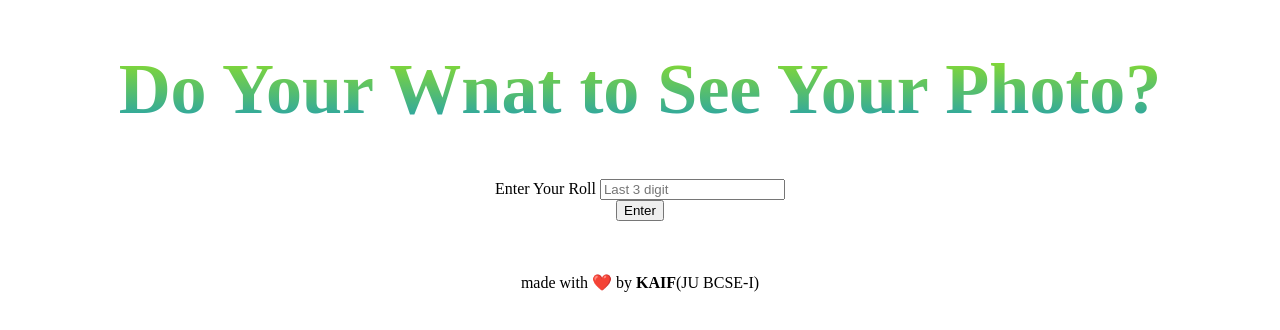
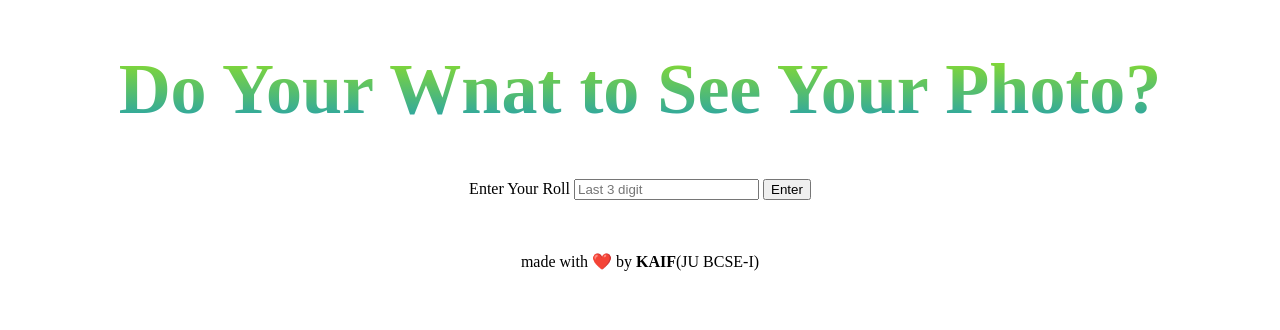
Before and after one commit to kaifsardar/yourPhoto, a plain HTML site: page index.html in a window 1280 px wide. Drawn offline with Linux system fonts and the light colour scheme.

Commit message:
Update index.html

```diff
--- a/index.html
+++ b/index.html
@@ -6,7 +6,7 @@
     <meta name="viewport" content="width=device-width, initial-scale=1.0">
     <link rel="stylesheet" href="style.css">
     <title>YourPhoto</title>
-        <script src="index.js"></script>
+    <script src="index.js"></script>
 
 </head>
 <body>
@@ -14,9 +14,7 @@
 
     <label for="roll">Enter Your Roll</label>
     <input type="text" name="yourRoll" id="roll" placeholder="Last 3 digit ">
-    <br>
-    <button onclick="submit()" id=" " >Enter</button>
-
+    <button id="#" >Enter</button>
 <br>
 <br>
 
@@ -27,7 +25,7 @@
 
     <p>made with ❤️ by <strong>KAIF</strong>(JU BCSE-I)</p>
 
-
+    <script src="index.js"></script>
 
 </body>
 </html>
```
